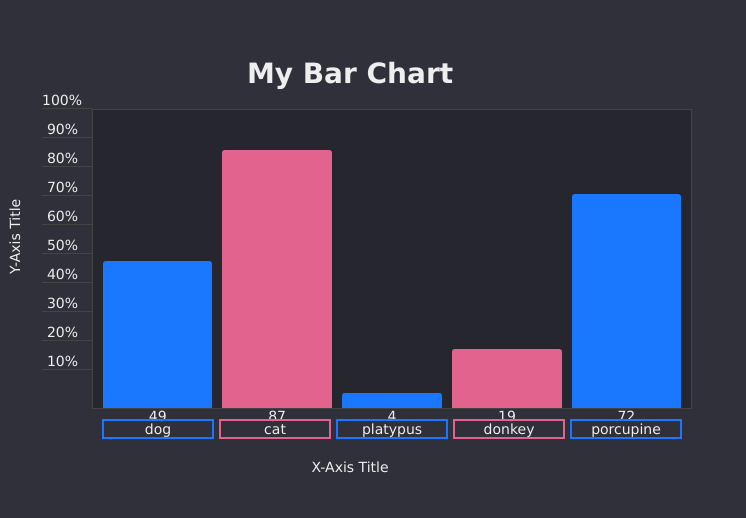
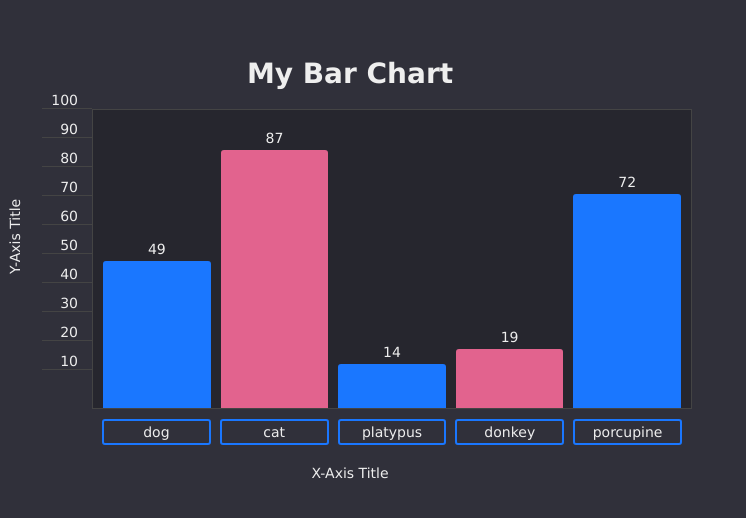
Before and after one commit to shmootidy/barchart, a plain HTML site: page index.html in a window 1280 px wide. Shown: the whole page, without its empty margins (0-746 px from the left). Drawn offline with nearby package versions, Linux system fonts and the light colour scheme.

Commit message:
Continuing to move element building from CSS to JS. .numbers position are now variable; bar and x-axis label radius are variable; grid-column-gaps for bars are variable (not yet in x-axis); adjusted styling of x-axis labels and in process of making variable through JS; in KS: expanded options variable to include user options; wrote getOptions(), added barSpacing (i.e., gap) to generateBars, wrote getStyle() as companion function to style the x-axis labels (in progress), amended generateYAxis() to accommodate variables.

```diff
--- a/bar-chart.css
+++ b/bar-chart.css
@@ -53,10 +53,8 @@ h1 {
 .numbers {
   text-align: right;
   padding-right: 1em;
-  padding-top: 12px;
   position: relative;
-  bottom: 29px; /* lift up the whole list to make room for the last one */
-  border-bottom: 1px solid #444; /* see below for alternating visible lines */
+  border-bottom: 1px solid #444;
 }
 
 #barsBox {
@@ -71,8 +69,7 @@ h1 {
 
 .bars {
   display: grid;
-  grid-template-rows: repeat(100, 1fr);
-  grid-column-gap: 10px;
+  grid-template-rows: repeat(100, 1fr); /* VARIABLE BASED ON Y-AXIS TICKS AND MAX VALUE */
   height: 100%;
   width: 100%;
   padding: 5px 10px 0 10px;
@@ -81,7 +78,6 @@ h1 {
 [class*="bar-"] {
   margin: 0;
   padding: 0;
-  border-radius: 3px 3px 0 0;
   grid-row-end: 102;
   text-align: center;
 }
@@ -89,8 +85,8 @@ h1 {
 [class*="bar-"] > span {
   position: relative;
   top: -20px; /* floating above */
-  top: 50%; /* midway down */
-  top: 100%;
+  /*top: 50%;  midway down */
+  /*top: 100%;*/
 }
 
 [class*="bar-"]:nth-child(odd) {
@@ -110,7 +106,8 @@ h1 {
 #values {
   display: grid;
   grid-template-columns: repeat(5, 1fr);
-  grid-column-gap: 5px;
+  /*grid-template-rows: 1fr;*/
+  grid-column-gap: 9px;
   padding: 10px 10px 0 94px;
 }
 
@@ -121,9 +118,13 @@ h1 {
 }
 
 [class*="values-label"]:nth-child(odd){
- border: 2px solid #1a77ff;
+  border: 2px solid #1a77ff; /* USER VARIABLE */
+  border-radius: 3px; /* USER VARIABLE */
+  padding: 3px 0;
 }
 
 [class*="values-label"]:nth-child(even){
- border: 2px solid #e2638e;
+  border: 2px solid #e2638e; /* USER VARIABLE */
+  border-radius: 3px; /* USER VARIABLE */
+  padding: 3px 0;
 }
--- a/bar-chart.js
+++ b/bar-chart.js
@@ -5,72 +5,141 @@ $(function(){
     {item: "cat",
      amount: 87},
     {item: "platypus",
-     amount: 4},
+     amount: 14},
     {item: "donkey",
      amount: 19},
     {item: "porcupine",
-     amount: 72}
+     amount: 72},
+    // {item: "goat",
+    //  amount: 36} //still need to figure out how to get the labels to organically match the bars
   ];
   var options = {
-    gaps: 5,
-    // inBarLabelHeight: top; // or above, middle, bottom; variable for different heights of bars
+    chart: {
+      chartWidth: 600,
+      chartHeight: 300,
+      chartTitle: {
+        title: "My Bar Chart",
+        fontSize: 24,
+        fontColor: "red",
+      },
+    },
+    bars: {
+      barSpacing: 10,
+      barColors: {
+        odd: "#1a77ff",
+        even: "#e2638e",
+      },
+      inBarLabelHeight: 1, // three options: top, middle, bottom
+      barRadius: 3,
+    },
+    xAxis: {
+      xStyle: 1, // 3 options: outline, background, color (of text)
+    },
+    yAxis: {
+      xAxisTitle: "X-Axis Title",
+      yAxisTitle: "Y-Axis Title",
+      yAxisTicks: 10,
+    }
   };
   var element;
 
+//crawl through options to return desired value
+function getOptions(optionKey){  //call with value name in quotes, e.g., getoptions("title");
+  $.each(options, crawler);
+  function crawler(key, value){
+    if (optionKey == key){
+      optionKey = value;
+      // console.log(optionKey);
+      return optionKey;
+    }
+    if (value !== null && typeof value === "object"){
+      $.each(value, crawler);
+    }
+  }
+  return optionKey;
+}
+
 //generate and style bars and x-axis labels
-  var numOfBars = data.length; // 5
   var num = 0;
 
   function generateBars(){
-    for (var i = 0; i < numOfBars; i++){
+    // bar spacing
+    var barSpacing = getOptions("barSpacing");
+    $(".bars").attr({
+      "style": "grid-column-gap: " + barSpacing + "px",
+    });
+
+    //loop through data to create bars
+    for (var i = 0; i < data.length; i++){
       num = num + 1;
       var barHeight = Object.values(data[i])[1];
-      var barHeightInv = 100 - barHeight;
+      var barHeightInverse = 100 - barHeight;
 
-      //create bars
+      //create bars and give height
+            var barRadius = getOptions("barRadius");
+
       var barClassName = "bar-" + num;
       var bar = $("<div></div>").attr({
         "class": barClassName,
-        "style": "grid-row-start: " + barHeightInv,
+        "style": "grid-row-start: " + barHeightInverse + "; border-radius: " + barRadius + "px " + barRadius + "px 0 0",
       });
 
-      //in-bar label
+      //give bars in-bar labels
       var inBarLabel = $("<span></span>").text(Object.values(data[i])[1]);
       inBarLabel.appendTo(bar);
+
+      //append bars
       bar.appendTo(".bars");
 
+      //x-axis labels
       var xClassName = "values-label-" + num;
-      var xBarLabel = Object.values(data[i])[0];
-      $("<div></div>").attr({
+      var xStyle = getStyle();
+
+      function getStyle(){
+        if (getOptions("xStyle") === 1){
+          return "border: 2px solid #1a77ff";
+          // "border: 2px solid #e2638e"
+        }
+      }
+
+      var xBarLabel = $("<div></div>").attr({
         "class": xClassName,
-      }).text(xBarLabel).appendTo("#values");
+        "style": "border-radius: " + barRadius + "px; " + xStyle,
+      }).text(Object.values(data[i])[0]); //I need to alternate styles here, but it's being generated in a loop, so I can either do it again after the loop, or figure out a way to alternate colours within the loop
+      xBarLabel.appendTo("#values");
     }
   }
   generateBars();
 
 // fill the chart title with custom text
-  var title = "My Bar Chart";
   function fillTitle(){
+    var title = getOptions("title");
     $("h1").append(title);
   }
   fillTitle();
 
-// generate and fill y-axis and label
-  var yAxisTicks = 10; // USER VARIABLE
+// fill y-axis title
   var yAxisTitle = "Y-Axis Title";
   $("#chart #y-axis li span").append(yAxisTitle);
 
+// generate and fill y-axis and labels
+  var yAxisTicks = getOptions("yAxisTicks");
   function generateYAxis(){
-    var topValue = 100;
+    var topValue = yAxisTicks * yAxisTicks; //add more calculations to round uneven numbers to next natural point
+    var numHeight = 300 / yAxisTicks;
+    var numPadding = numHeight - 18;
+    var numBottom = Math.round(numHeight * 97/100);
     for (var i = 0; i < yAxisTicks; i++){
-      $("#numbers").append("<div class='numbers'>" + topValue + "%</div>");
-      topValue = topValue - 10;
+      $("<div class='numbers'>" + topValue + "</div>").attr({
+        "style": "padding-top: " + numPadding + "px; bottom: " + numBottom + "px",
+      }).appendTo("#numbers");
+      topValue = topValue - yAxisTicks;
     }
   }
   generateYAxis();
 
-//fill x-axis label
-  var xAxisTitle = "X-Axis Title";
+//fill x-axis title
+  var xAxisTitle = getOptions("X-Axis Title");
   $("#chart #x-axis span").append(xAxisTitle);
 
 
```
